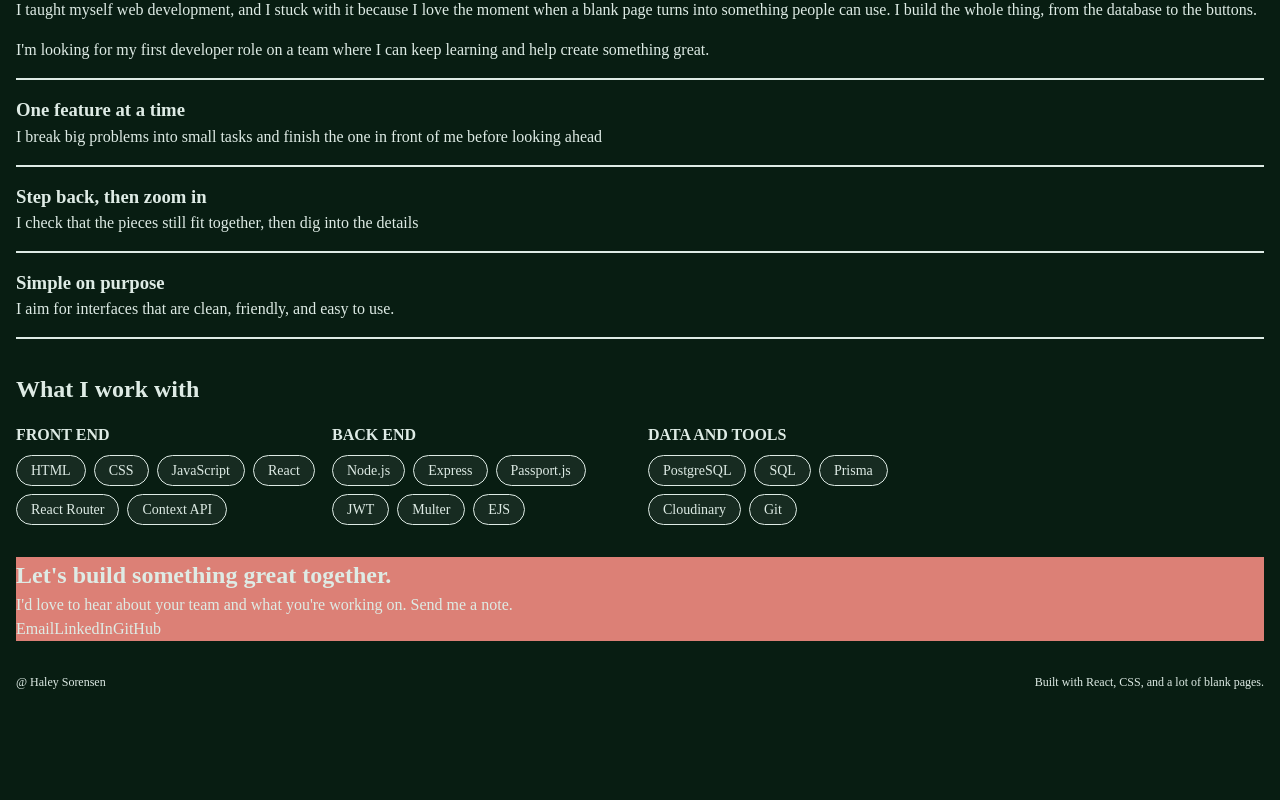
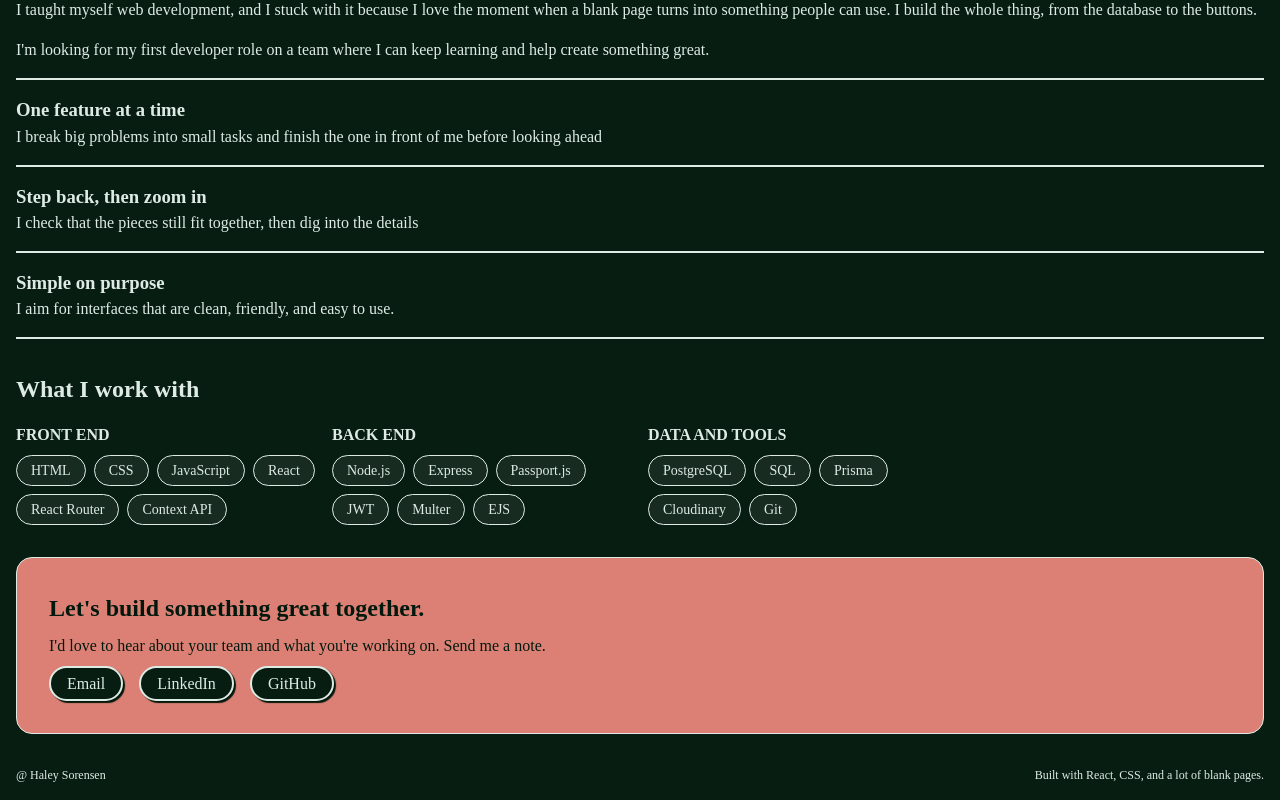
Before and after one commit to Hsoren31/Hsoren31.github.io, a React (Vite) app: page / in a window 1280 px wide. Shown: the part 3474-4274 px from the top of the page. Before the commit the page ends 4181 px from the top, so only its background shows below. Built offline with nearby package versions, Linux system fonts and the light colour scheme.

Commit message:
Style: contact section spacing/layout and color

```diff
--- a/src/components/Contact.jsx
+++ b/src/components/Contact.jsx
@@ -6,9 +6,17 @@ export default function Contact() {
         I'd love to hear about your team and what you're working on. Send me a
         note.
       </p>
-      <a href="mailto:sorensenhaley@gmail.com">Email</a>
-      <a href="www.linkedin.com/in/haleysorensen">LinkedIn</a>
-      <a href="https://github.com/Hsoren31">GitHub</a>
+      <div className="links">
+        <a className="contact-link" href="mailto:sorensenhaley@gmail.com">
+          Email
+        </a>
+        <a className="contact-link" href="www.linkedin.com/in/haleysorensen">
+          LinkedIn
+        </a>
+        <a className="contact-link" href="https://github.com/Hsoren31">
+          GitHub
+        </a>
+      </div>
     </section>
   );
 }
--- a/src/styles/index.css
+++ b/src/styles/index.css
@@ -139,6 +139,24 @@ main {
 
 section#contact {
   background-color: var(--clr-accent);
+  border: 1px solid var(--clr-text);
+  border-radius: 1em;
+  padding: 2rem;
+  color: var(--clr-surface-3);
+  display: grid;
+  gap: 0.5rem;
+}
+
+section#contact > div.links {
+  flex-wrap: wrap;
+}
+
+.contact-link {
+  background-color: var(--clr-surface-2);
+  padding: 0.2em 1em;
+  border-radius: 2em;
+  border: 2px solid var(--clr-text);
+  box-shadow: 2px 2px 1px 0 var(--clr-surface-3);
 }
 
 footer {
```
